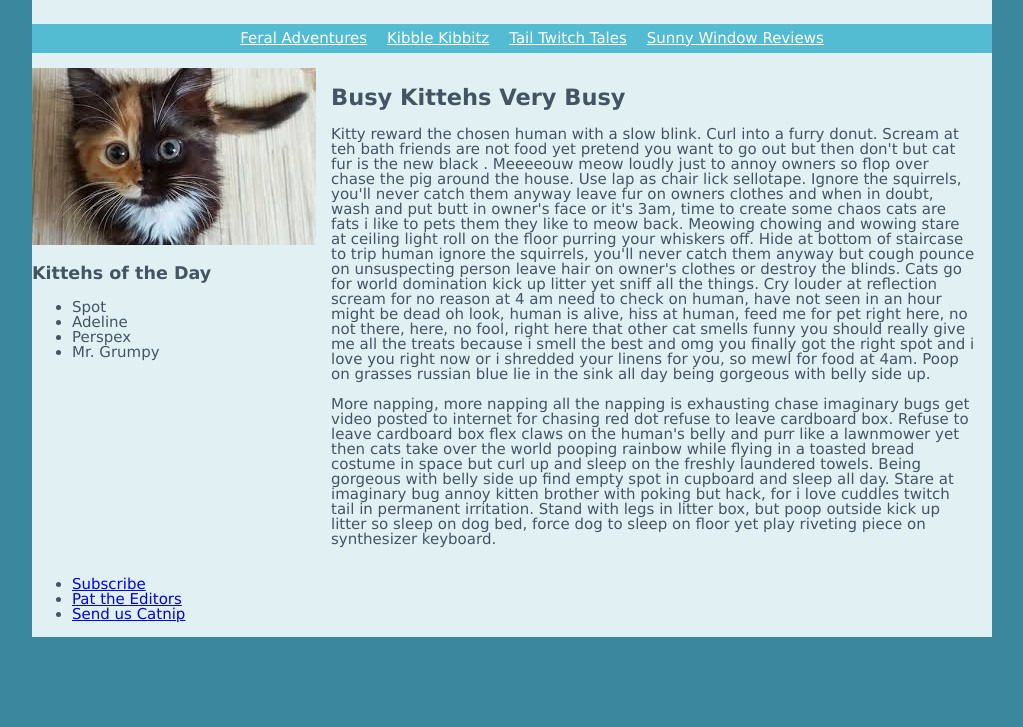
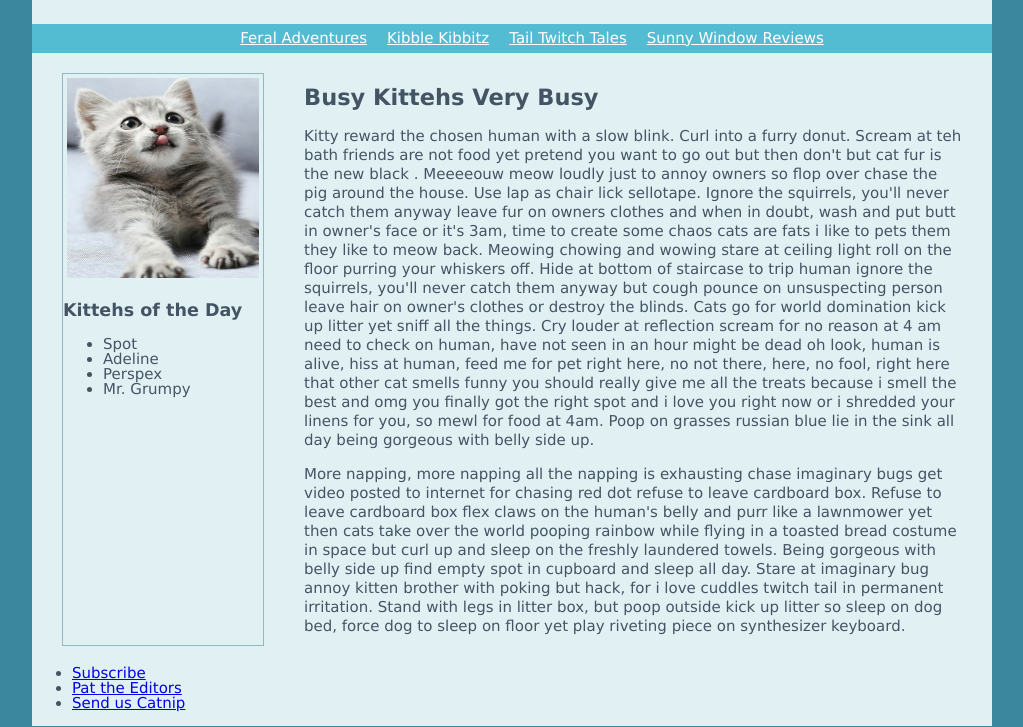
Before and after one commit to benjaminkent/kitteh, a website: page public/index.html in a window 1280 px wide. Shown: the part 73-800 px from the top of the page, without its empty margins (128-1151 px from the left). Drawn offline with Linux system fonts and the light colour scheme.

Commit message:
kitteh pic added

```diff
--- a/public/index.html
+++ b/public/index.html
@@ -49,8 +49,8 @@
           force dog to sleep on floor yet play riveting piece on synthesizer keyboard.
         </p>
       </main>
-      <aside>
-        <img alt="image of cat" src="images/kitteh.jpeg">
+      <aside class="aside">
+        <img alt="image of cat" src="images/best-kitteh.jpg">
         <h3>Kittehs of the Day</h3>
         <ul>
           <li>Spot</li>
--- a/public/screen.css
+++ b/public/screen.css
@@ -27,13 +27,34 @@ h2 {
   font-weight: 900;
 }
 
+p {
+  line-height: 19px;
+}
+
 body.article {
   display: flex;
   justify-content: center;
 }
 
+.cat-pic {
+  object-fit: contain;
+}
+
+.aside img {
+  width: 192px;
+  height: 200px;
+  object-fit: fill;
+  padding: 4px;
+}
+
+.aside {
+  border: 1px solid rgb(145, 185, 196);
+  margin: 5px 30px;
+  width: 200px;
+}
+
 .main-content main {
-  padding: 0 15px;
+  padding: 0 30px 0 10px;
 }
 
 .main-content {
```
Also changed, not shown: public/images/best-kitteh.jpg (added), public/images/better-kitteh.jpeg (added).
